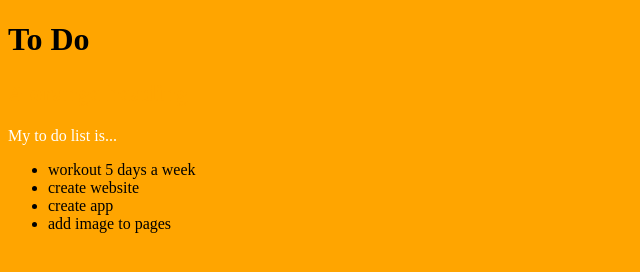
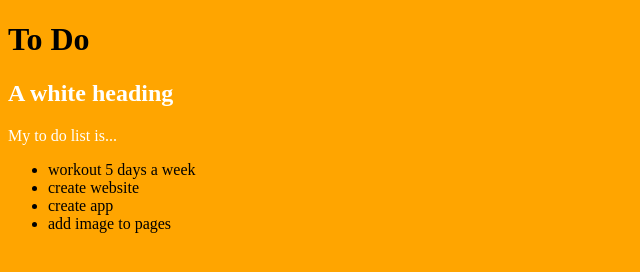
Before and after one commit to AlexJHawkins/Lesson1, a plain HTML site: page docs/todo/index.html in a window 1280 px wide. Shown: the whole page, without its empty margins (0-640 px from the left). Drawn offline with Linux system fonts and the light colour scheme.

```diff
--- a/docs/todo/index.html
+++ b/docs/todo/index.html
@@ -15,7 +15,7 @@
 
 <h1>To Do</h1>
 
-<h2 style="color:orange;">A orange heading</h2>
+<h2 style="color:white;">A white heading</h2>
 
 
 <p>My to do list is...</p>
```
Also changed, not shown: docs/index.html (+2 -0 lines), docs/owlgolden.jpg (added).
